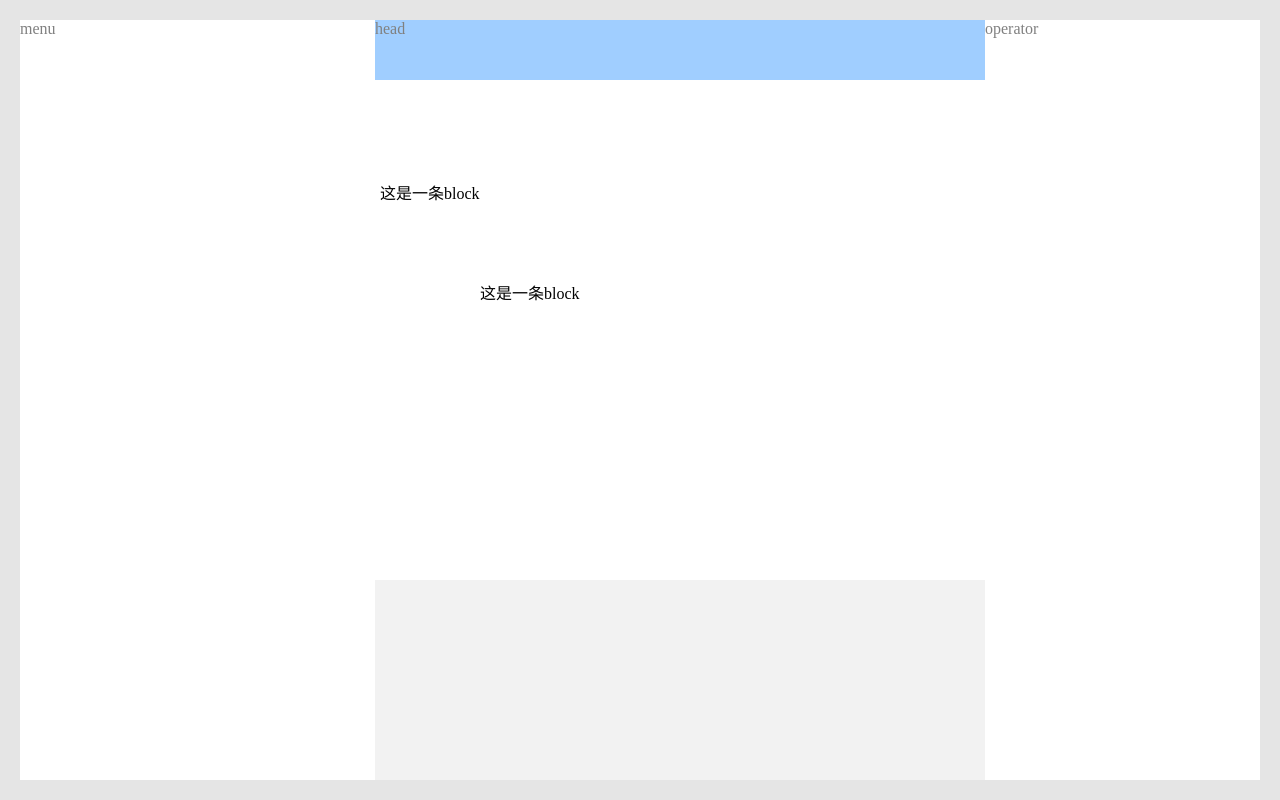
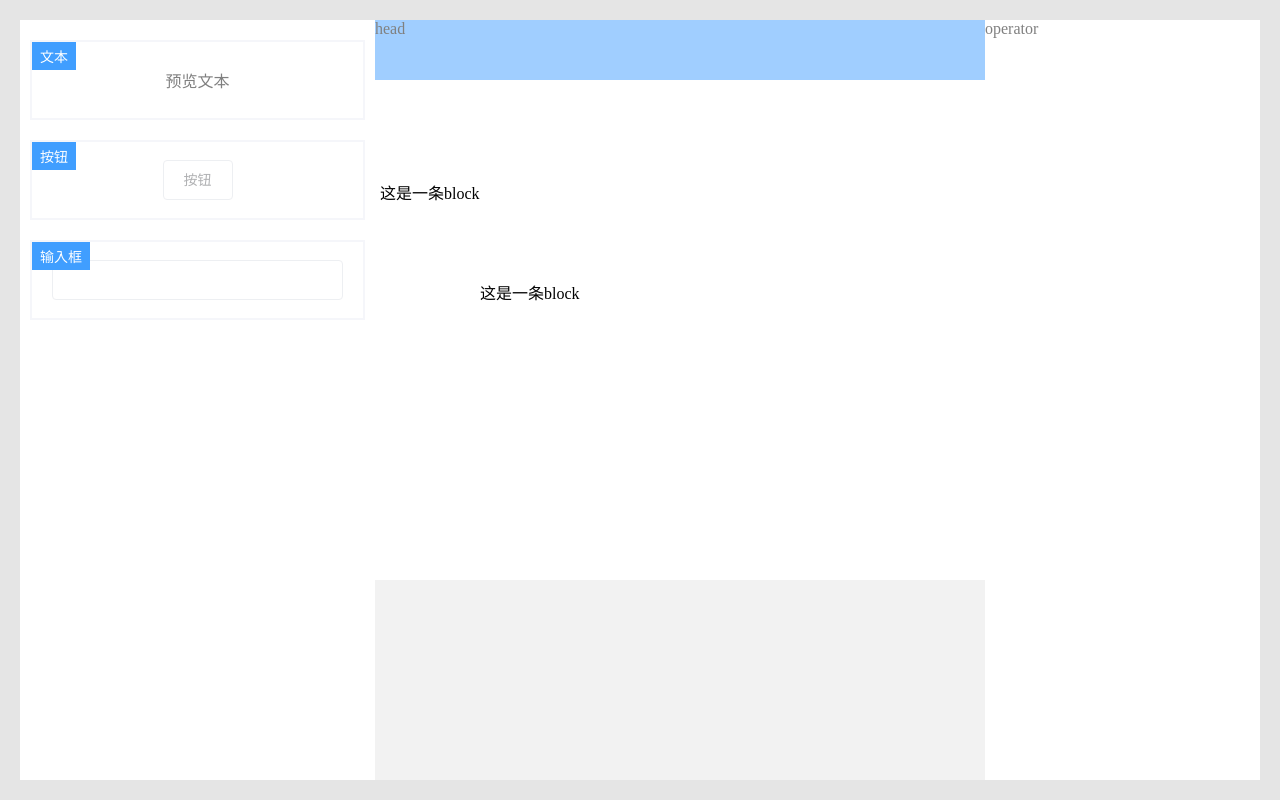
Before and after one commit to Miller-Wang/visual-editor-vue, a Vue app: page / in a window 1280 px wide. Built offline with nearby package versions, Linux system fonts and the light colour scheme.

Commit message:
feat: 四、左侧组件菜单

```diff
--- a/src/App.vue
+++ b/src/App.vue
@@ -1,26 +1,34 @@
 <template>
   <div class="app">
-    <visual-editor v-model="editorData" />
+    <visual-editor v-model="jsonData" :config="visualConfig" />
   </div>
 </template>
-
 <script lang="ts">
 import { defineComponent } from "vue";
 import { VisualEditor } from "../src/packages/visual-editor";
+// import { TestUseModel } from "../src/packages/utils/useModel";
+import visualConfig from "./packages/visual.config";
 
 export default defineComponent({
   name: "App",
   components: { VisualEditor },
   data() {
     return {
-      editorData: {
+      visualConfig,
+      jsonData: {
         container: {
           height: 500,
           width: 800,
         },
         blocks: [
-          { top: 100, left: 100 },
-          { top: 200, left: 200 },
+          {
+            top: 100,
+            left: 100,
+          },
+          {
+            top: 200,
+            left: 200,
+          },
         ],
       },
     };
@@ -28,7 +36,7 @@
 });
 </script>
 
-<style>
+<style lang="scss">
 html,
 body {
   margin: 0;
--- a/src/packages/visual-editor.scss
+++ b/src/packages/visual-editor.scss
@@ -33,6 +33,43 @@
     left: 0;
     bottom: 0;
     background-color: white;
+    .menu-item {
+      position: relative;
+      text-align: center;
+      width: calc(100% - 20px);
+      margin-left: 10px;
+      border: 2px solid $ibl;
+      margin-top: 20px;
+      min-height: 80px;
+      display: flex;
+      align-items: center;
+      justify-content: center;
+      padding: 10px 20px;
+      box-sizing: border-box;
+      &::after {
+        position: absolute;
+        top: 0;
+        left: 0;
+        right: 0;
+        bottom: 0;
+        z-index: 2;
+        content: "";
+      }
+      &:hover {
+        border-color: $primary;
+        cursor: move;
+      }
+      &-label {
+        position: absolute;
+        top: 0;
+        left: 0;
+        background-color: $primary;
+        color: white;
+        padding: 4px 8px;
+        z-index: 1;
+        font-size: 14px;
+      }
+    }
   }
   & > .head {
     position: absolute;
@@ -59,7 +96,7 @@
     background-color: rgba($color: white, $alpha: 0.5);
     height: 100%;
     position: relative;
-    z-index: 1;
+    // z-index: -1;
     .content {
       height: 100%;
       width: 100%;
--- a/src/packages/visual-editor.tsx
+++ b/src/packages/visual-editor.tsx
@@ -2,18 +2,25 @@
 import { useModel } from "./utils/useModel";
 import { VisualEditorBlock } from "./visual-editor-block";
 import "./visual-editor.scss";
-import { VisualEditorModelValue } from "./visual-editor.utils";
+import {
+  VisualEditorConfig,
+  VisualEditorModelValue,
+} from "./visual-editor.utils";
 
 export const VisualEditor = defineComponent({
   props: {
     modelValue: {
       type: Object as PropType<VisualEditorModelValue>,
+      require: true,
+    },
+    config: {
+      type: Object as PropType<VisualEditorConfig>,
+      require: true,
     },
   },
   emits: {
     "update:modelValue": (val?: VisualEditorModelValue) => true,
   },
-
   setup(props, ctx) {
     const dataModel = useModel(
       () => props.modelValue,
@@ -23,10 +30,18 @@
       width: `${props.modelValue?.container.width}px`,
       height: `${props.modelValue?.container.height}px`,
     }));
-
+    console.log("dataModel", dataModel);
+    console.log(props.config);
     return () => (
       <div class="visual-editor">
-        <div class="menu">menu</div>
+        <div class="menu">
+          {props.config?.componentList.map((component) => (
+            <div class="menu-item">
+              <span class="menu-item-label">{component.label}</span>
+              {component.preview()}
+            </div>
+          ))}
+        </div>
         <div class="head">head</div>
         <div class="operator">operator</div>
         <div class="body">
--- /dev/null
+++ b/src/packages/visual-editor.utils.ts
@@ -0,0 +1,37 @@
+export interface VisualEditorBlockData {
+  top: number;
+  left: number;
+}
+
+export interface VisualEditorModelValue {
+  container: {
+    width: number;
+    height: number;
+  };
+  blocks: VisualEditorBlockData[];
+}
+
+export interface VisualEditorComponent {
+  key: string;
+  label: string;
+  preview: () => JSX.Element;
+  render: () => JSX.Element;
+}
+
+export function createVisualEditorConfig() {
+  const componentList: VisualEditorComponent[] = [];
+  const componentMap: Record<string, VisualEditorComponent> = {};
+
+  return {
+    componentList,
+    componentMap,
+    registry: (key: string, component: Omit<VisualEditorComponent, "key">) => {
+      const comp = { ...component, key };
+      componentList.push(comp);
+      componentMap[key] = comp;
+    },
+  };
+}
+
+// 配置类型
+export type VisualEditorConfig = ReturnType<typeof createVisualEditorConfig>;
--- /dev/null
+++ b/src/packages/visual.config.tsx
@@ -0,0 +1,24 @@
+import { createVisualEditorConfig } from "./visual-editor.utils";
+import { ElButton, ElInput } from "element-plus";
+
+const visualConfig = createVisualEditorConfig();
+
+visualConfig.registry("text", {
+  label: "文本",
+  preview: () => "预览文本",
+  render: () => "渲染文本",
+});
+
+visualConfig.registry("button", {
+  label: "按钮",
+  preview: () => <ElButton>按钮</ElButton>,
+  render: () => <ElButton>渲染按钮</ElButton>,
+});
+
+visualConfig.registry("input", {
+  label: "输入框",
+  preview: () => <ElInput />,
+  render: () => <ElInput />,
+});
+
+export default visualConfig;
```
Also changed, not shown: src/main.ts (+7 -3 lines), src/packages/visual-editor.utils.tsx (deleted, +0 -12 lines), src/packages/index.tsx (added).
